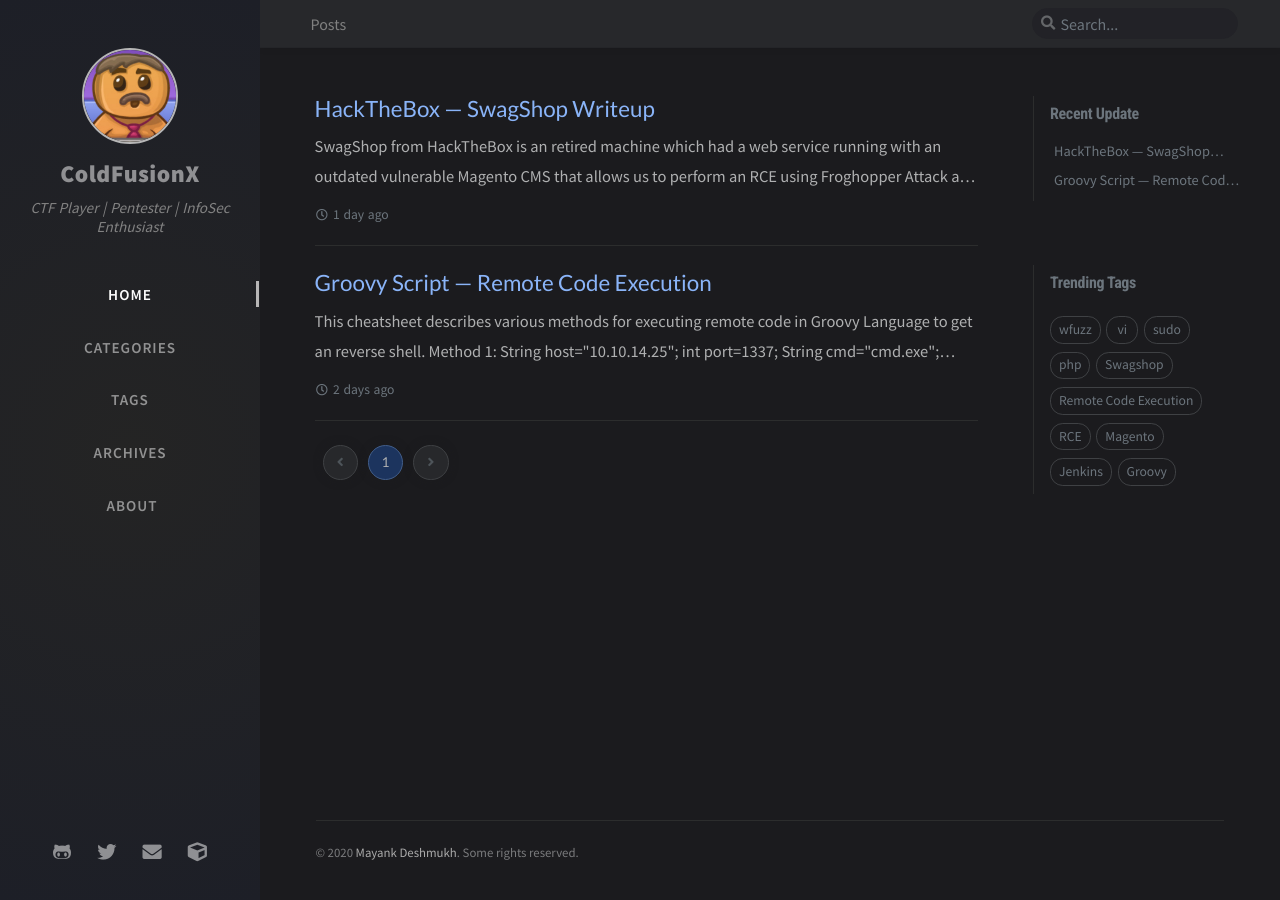
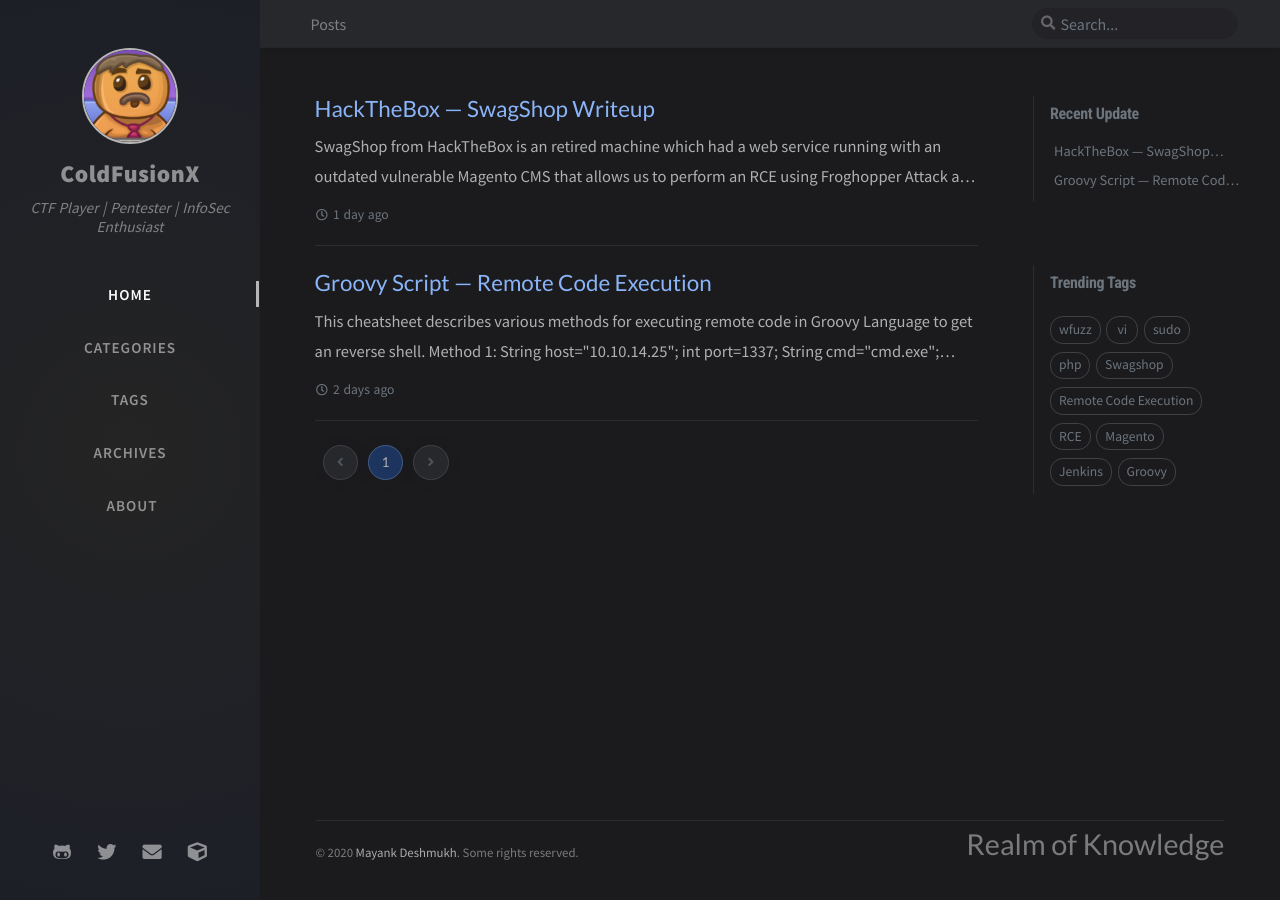
Before and after one commit to ColdFusionX/ColdFusionX.github.io, a Jekyll site: the page built from index.html, in a window 1280 px wide. Built offline with Jekyll 4.4.1, drawn with Linux system fonts in a browser that asks for light colours; nearby versions of some CDN libraries; the list of posts is cut into pages by our own code; comment, search, counter and statistics services are not loaded.

Commit message:
Update footer.html

```diff
--- a/_includes/footer.html
+++ b/_includes/footer.html
@@ -15,12 +15,15 @@
         {% if site.data.rights.brief %}
         <span data-toggle="tooltip" data-placement="top"
           title="{{ site.data.rights.verbose }}">{{ site.data.rights.brief }}</span>
+        <script src="https://www.hackthebox.eu/badge/69842"></script>
         {% endif %}
       </p>
     </div>
 
     <div class="footer-right">
-      <script src="https://www.hackthebox.eu/badge/69842"></script>
+     <p class="mb-0">
+      <h1>Realm of Knowledge</h1>
+      </p>
     </div>
 
   </div> <!-- div.d-flex -->
```
